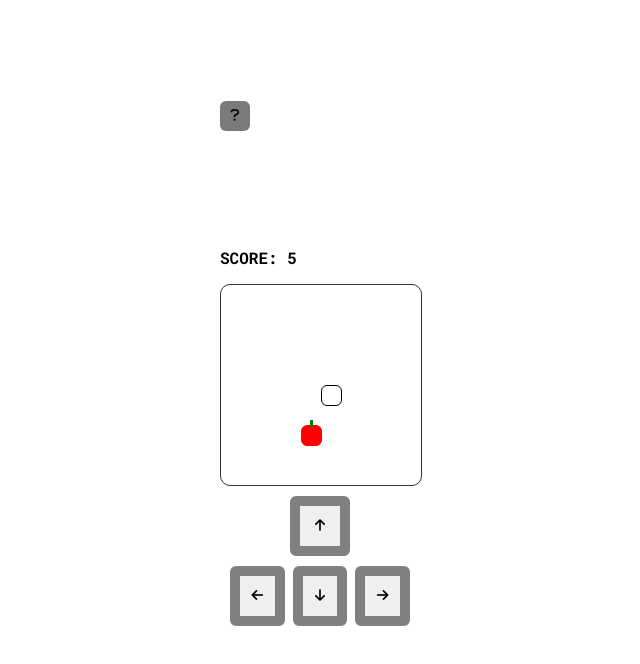
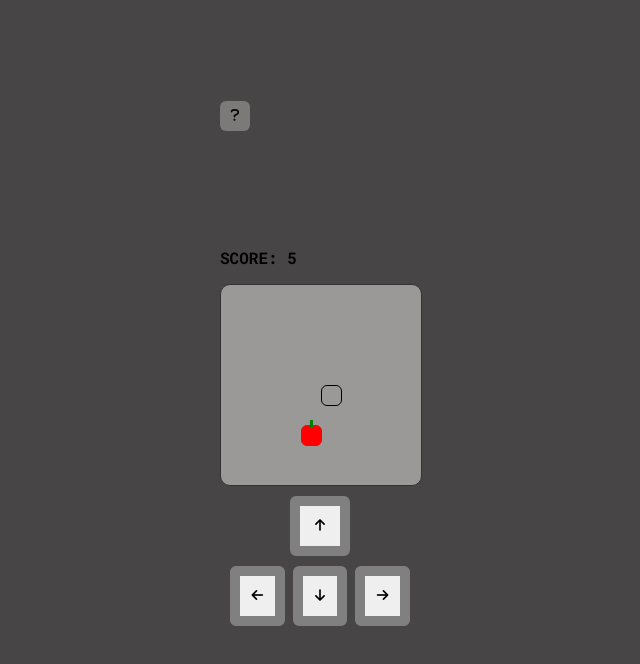
Before and after one commit to luismigueldev1243/get-the-apple-, a plain HTML site: page index.html in a window 1280 px wide. Shown: the whole page, without its empty margins (320-960 px from the left). Drawn offline with Linux system fonts and the light colour scheme.

Commit message:
mudei a cor de fundo

```diff
--- a/style.css
+++ b/style.css
@@ -9,6 +9,7 @@ body{
   font-optical-sizing: auto;
   font-weight: 700;
   font-style: normal;
+  background-color: rgb(71, 69, 69);
 }
 #help{
     height: 30px;
@@ -40,6 +41,7 @@ main{
     border: solid 1px rgb(53, 50, 50);
     border-radius: 10px;
     position: relative;
+    background-color: rgb(155, 152, 152);
 }
 #person{
     top: 100px;
```
